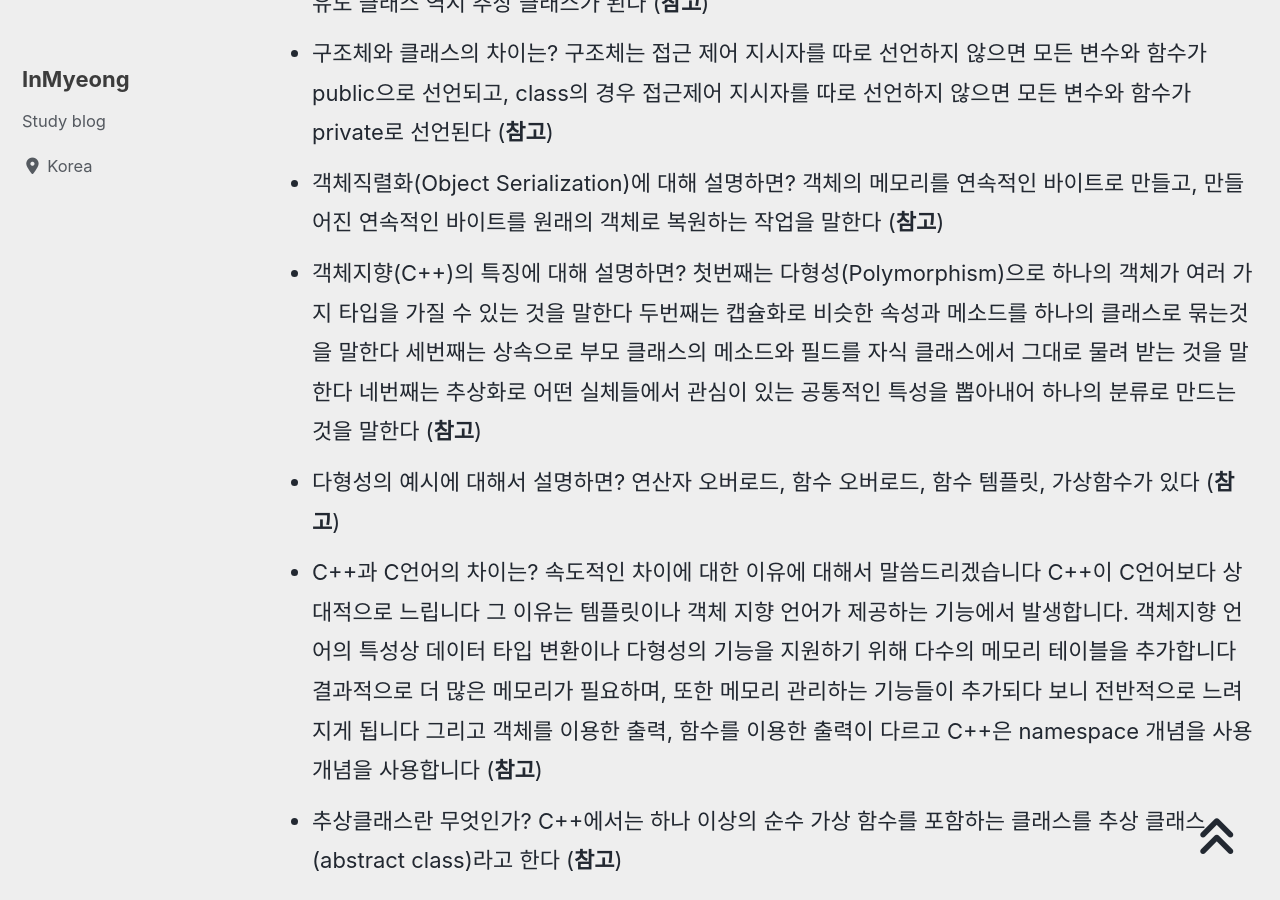
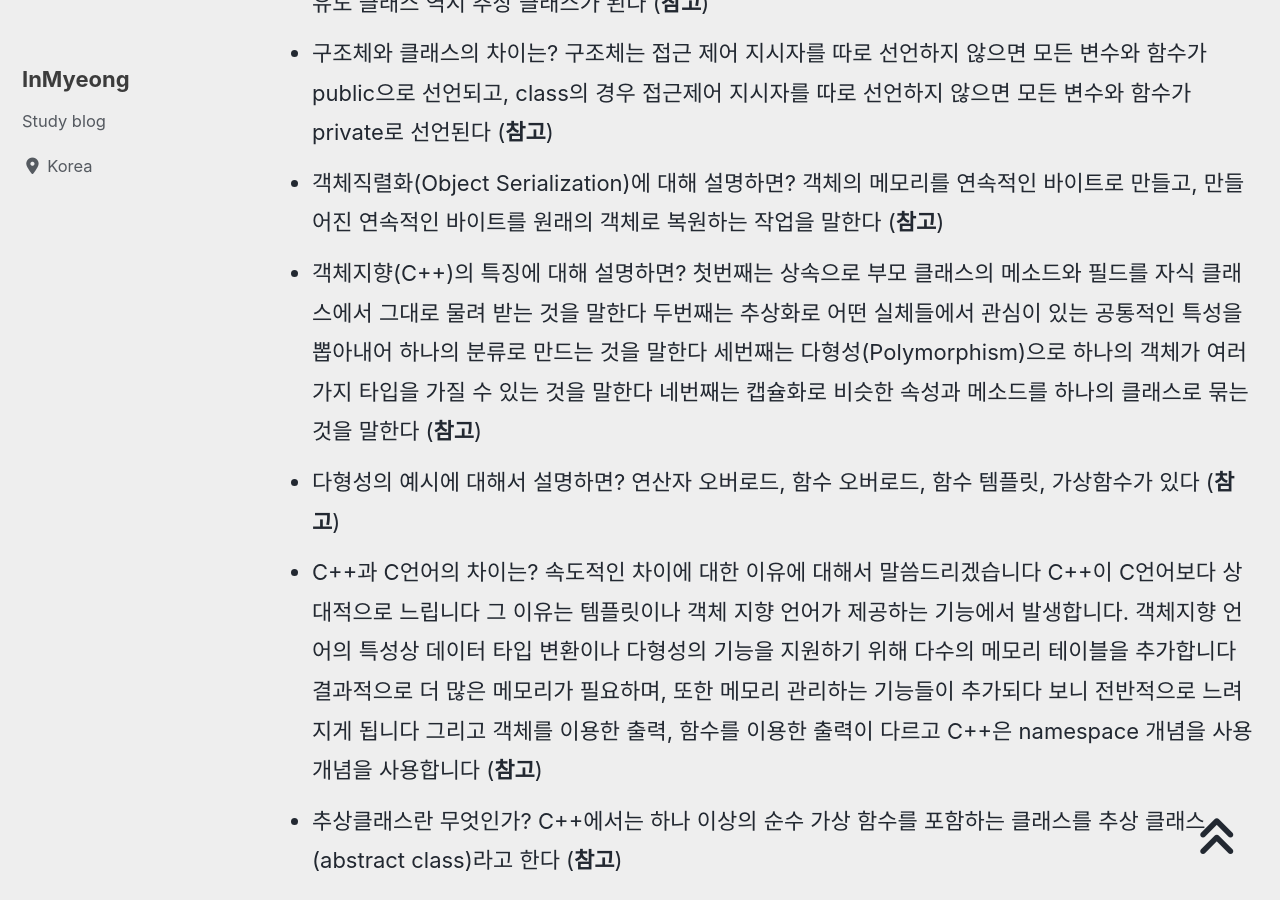
Before and after one commit to devMyeong/devMyeong.github.io, a Jekyll site: the page built from _posts/cs/2022-09-05-블로그-면접준비.md, in a window 1280 px wide and 900 px high, scrolled down 1658 px. Built offline with Jekyll 4.4.1, drawn with Linux system fonts in a browser that asks for light colours; cached includes are drawn as plain includes; nearby versions of some CDN libraries; some web fonts are replaced; comment, search, counter and statistics services are not loaded; some of the changed text lies outside the part shown.

Commit message:
Chore : CS지식 수정

```diff
--- a/_posts/cs/2022-09-05-블로그-면접준비.md
+++ b/_posts/cs/2022-09-05-블로그-면접준비.md
@@ -28,7 +28,7 @@ last_modified_at: 2022-10-30
 - 추상 클래스와 인터페이스의 차이점은? 인터페이스는 상태나 구현을 가질 수 없다, 인터페이스를 구현하는 클래스는 해당 인터페이스의 모든 메소드를 구현해야 한다, 추상 클래스는 상태(data members) 및/또는 구현(method)을 포함할 수 있다, 추상 클래스는 추상 메소드를 구현하지 않고 상속될 수 있다 이때 유도 클래스 역시 추상 클래스가 된다 ([**참고**](https://velog.io/@hyongti/C%EC%B6%94%EC%83%81%ED%81%B4%EB%9E%98%EC%8A%A4-vs.-%EC%9D%B8%ED%84%B0%ED%8E%98%EC%9D%B4%EC%8A%A4-%ED%81%B4%EB%9E%98%EC%8A%A4))
 - 구조체와 클래스의 차이는? 구조체는 접근 제어 지시자를 따로 선언하지 않으면 모든 변수와 함수가 public으로 선언되고, class의 경우 접근제어 지시자를 따로 선언하지 않으면 모든 변수와 함수가 private로 선언된다 ([**참고**](https://k96-ozon.tistory.com/31))
 - 객체직렬화(Object Serialization)에 대해 설명하면? 객체의 메모리를 연속적인 바이트로 만들고, 만들어진 연속적인 바이트를 원래의 객체로 복원하는 작업을 말한다 ([**참고**](https://www.ikpil.com/1053))
-- 객체지향(C++)의 특징에 대해 설명하면? 첫번째는 다형성(Polymorphism)으로 하나의 객체가 여러 가지 타입을 가질 수 있는 것을 말한다 두번째는 캡슐화로 비슷한 속성과 메소드를 하나의 클래스로 묶는것을 말한다 세번째는 상속으로 부모 클래스의 메소드와 필드를 자식 클래스에서 그대로 물려 받는 것을 말한다 네번째는 추상화로 어떤 실체들에서 관심이 있는 공통적인 특성을 뽑아내어 하나의 분류로 만드는 것을 말한다 ([**참고**](https://cclient.tistory.com/m/11))
+- 객체지향(C++)의 특징에 대해 설명하면? 첫번째는 상속으로 부모 클래스의 메소드와 필드를 자식 클래스에서 그대로 물려 받는 것을 말한다 두번째는 추상화로 어떤 실체들에서 관심이 있는 공통적인 특성을 뽑아내어 하나의 분류로 만드는 것을 말한다 세번째는 다형성(Polymorphism)으로 하나의 객체가 여러 가지 타입을 가질 수 있는 것을 말한다 네번째는 캡슐화로 비슷한 속성과 메소드를 하나의 클래스로 묶는것을 말한다 ([**참고**](https://cclient.tistory.com/m/11))
 - 다형성의 예시에 대해서 설명하면? 연산자 오버로드, 함수 오버로드, 함수 템플릿, 가상함수가 있다 ([**참고**](https://younggwan.tistory.com/50))
 - C++과 C언어의 차이는? 속도적인 차이에 대한 이유에 대해서 말씀드리겠습니다 C++이 C언어보다 상대적으로 느립니다 그 이유는 템플릿이나 객체 지향 언어가 제공하는 기능에서 발생합니다. 객체지향 언어의 특성상 데이터 타입 변환이나 다형성의 기능을 지원하기 위해 다수의 메모리 테이블을 추가합니다 결과적으로 더 많은 메모리가 필요하며, 또한 메모리 관리하는 기능들이 추가되다 보니 전반적으로 느려지게 됩니다 그리고 객체를 이용한 출력, 함수를 이용한 출력이 다르고 C++은 namespace 개념을 사용개념을 사용합니다 ([**참고**](https://cclient.tistory.com/m/11))
 - 추상클래스란 무엇인가? C++에서는 하나 이상의 순수 가상 함수를 포함하는 클래스를 추상 클래스(abstract class)라고 한다 ([**참고**](http://www.tcpschool.com/cpp/cpp_polymorphism_abstract))
```
Also changed, not shown: other parts of _posts/cs/2022-09-05-블로그-면접준비.md (+1 -1 lines).
